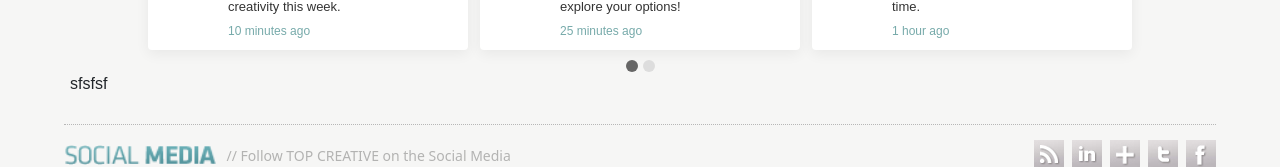
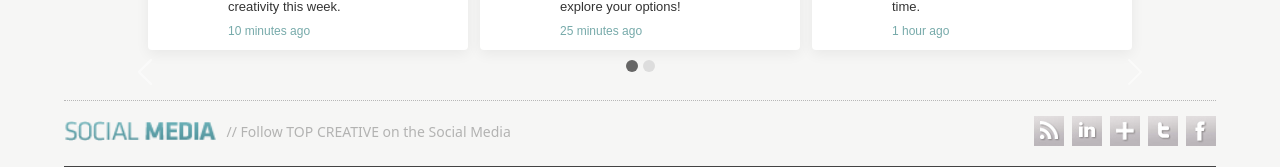
Before and after one commit to sulphitic7864/breef, a React (Vite) app: page / in a window 1280 px wide. Shown: the part 938-1105 px from the top of the page. Built offline with nearby package versions, Linux system fonts and the light colour scheme.

Commit message:
Home is updated

```diff
--- a/src/pages/Home.jsx
+++ b/src/pages/Home.jsx
@@ -433,18 +433,23 @@ export default function Home() {
             </h4>
             <TwitsCarousel cards={twitsData} />
           </div>
-          <div id="carouselExampleSlidesOnly" class="carousel slide" data-bs-ride="carousel">
+          <div id="carouselExampleControls" class="carousel slide" data-bs-ride="carousel">
   <div class="carousel-inner">
     <div class="carousel-item active">
-      sfsfsf
     </div>
     <div class="carousel-item">
-      ffffffffffff
     </div>
     <div class="carousel-item">
-      wwww
     </div>
   </div>
+  <button class="carousel-control-prev" type="button" data-bs-target="#carouselExampleControls" data-bs-slide="prev">
+    <span class="carousel-control-prev-icon" aria-hidden="true"></span>
+    <span class="visually-hidden">Previous</span>
+  </button>
+  <button class="carousel-control-next" type="button" data-bs-target="#carouselExampleControls" data-bs-slide="next">
+    <span class="carousel-control-next-icon" aria-hidden="true"></span>
+    <span class="visually-hidden">Next</span>
+  </button>
 </div>
         </div>
       </section>
```
